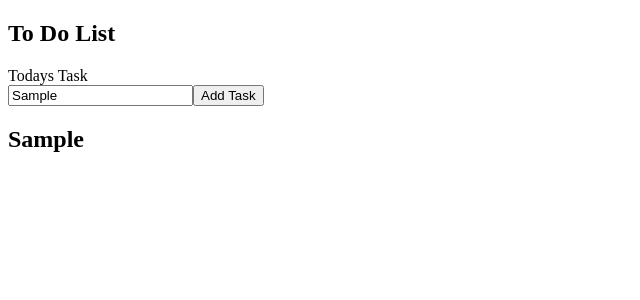
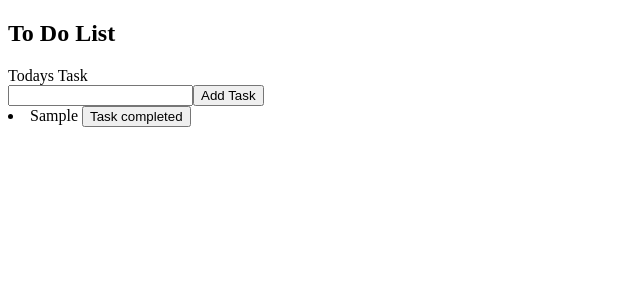
Before and after one commit to Te-Piha/to-do-list-simple, a React (Create React App) app: page / in a window 1280 px wide. Both pictures are taken after typing "Sample" into the empty fields and a click on the button "Add Task". Shown: the top 300 px of the page, without its empty margins (0-640 px from the left). Built offline with nearby package versions, Linux system fonts and the light colour scheme.

Commit message:
Add delete task

```diff
--- a/src/App.jsx
+++ b/src/App.jsx
@@ -4,6 +4,12 @@ import HomePage from './components/HomePage'
 function App() {
   return (
     <div>
+        <h2>
+        To Do List
+      </h2>
+        <div>
+            Todays Task
+        </div>
         <HomePage />
     </div>
   );
--- a/src/components/HomePage.jsx
+++ b/src/components/HomePage.jsx
@@ -1,39 +1,54 @@
-import React, {useState} from 'react'
+import React, { useState } from 'react'
 
 function HomePage() {
 
-const [task, setNewTask] = useState('')
+  const [tasks, setNewTask] = useState([])
 
 
 
   const setTask = e => {
     const newTaskboi = document.getElementById("task").value
 
-  setNewTask(newTaskboi)
+    if (newTaskboi) {
+      setNewTask([...tasks, newTaskboi])
     }
+
+    document.getElementById("task").value = ''
+  }
+
+  const deleteTask = (delTask) => {
+    console.log(delTask)
+
+    const newTasks = tasks.filter(task => task !== delTask)
+    setNewTask(newTasks)
+
+  }
+
+  //editTask
+
+
+  //api call useEffect
+
 
 
   return (
     <div>
-      <h2>
-        To Do List
-      </h2>
-        <div>
-            Todays Task
-        </div>
-
       <label>
         {/* a place to type task */}
-          <input id="task" type="text"/>
+        <input id="task" type="text" />
 
         {/* a place to submit */}
         <button onClick={e => setTask()}> Add Task </button>
 
       </label>
       <div>
-          <h2 value={task}> {task} </h2>
+        {tasks.map((task) =>
+        (<li> {task} <button onClick={e => deleteTask(task)} > Task completed </button> </li>
+        ))}
       </div>
-    </div>
+
+
+    </div >
   )
 }
 
```
Lines whose indentation alone changed are shown as unchanged.
